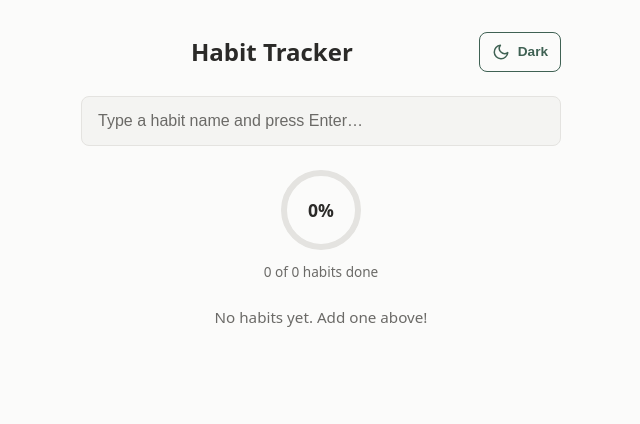
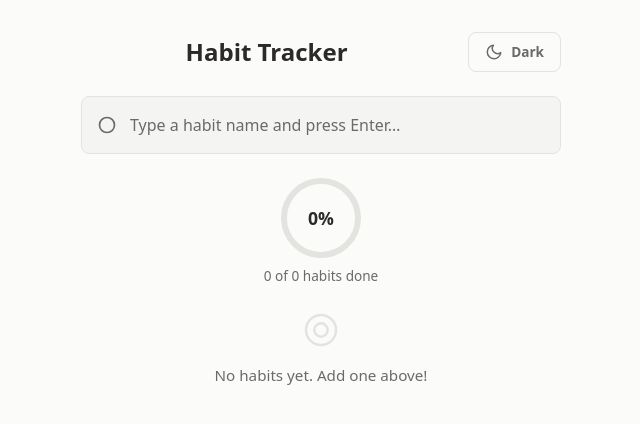
Before and after one commit to simmu/habit-tracker, a React (Vite) app: page / in a window 1280 px wide. Shown: the top 424 px of the page, without its empty margins (319-959 px from the left). Built offline with nearby package versions, Linux system fonts and the light colour scheme.

Commit message:
feat: bolder bottom-up confetti celebration with gentle sound

```diff
--- a/src/App.css
+++ b/src/App.css
@@ -25,21 +25,22 @@
   align-items: center;
   gap: 8px;
   min-height: 40px;
-  padding: 8px 12px;
+  padding: 8px 16px;
+  font-family: var(--sans);
   font-size: 0.85rem;
   font-weight: 600;
   line-height: 1;
-  color: var(--accent);
+  color: var(--text-soft);
   background: transparent;
-  border: 1.5px solid var(--accent);
+  border: 1px solid var(--border);
   border-radius: 8px;
   cursor: pointer;
   transition: background 0.15s, color 0.15s;
 }
 
 .theme-toggle:hover {
-  background: var(--accent);
-  color: var(--bg);
+  background: var(--surface);
+  color: var(--text);
 }
 
 .theme-toggle__icon {
@@ -54,10 +55,27 @@
 }
 
 /* ── Input ──────────────────────────────────────────────── */
+.habit-input-wrap {
+  position: relative;
+}
+
+.habit-input__icon {
+  position: absolute;
+  left: 16px;
+  top: 50%;
+  transform: translateY(-50%);
+  display: inline-flex;
+  align-items: center;
+  justify-content: center;
+  color: var(--text-soft);
+  pointer-events: none;
+}
+
 .habit-input {
   width: 100%;
   box-sizing: border-box;
-  padding: 12px 16px;
+  padding: 16px 16px 16px 48px;
+  font-family: var(--sans);
   font-size: 1rem;
   line-height: 1.5;
   color: var(--text);
@@ -82,7 +100,7 @@
   display: flex;
   flex-direction: column;
   align-items: center;
-  gap: 12px;
+  gap: 8px;
   margin: 24px 0;
 }
 
@@ -124,21 +142,41 @@
 
 /* ── Celebration ────────────────────────────────────────── */
 .celebration {
+  text-align: center;
+  margin: -8px 0 16px;
+  min-height: 1.25rem;
+}
+
+.celebration__label {
+  font-size: 0.85rem;
+  font-weight: 500;
+  color: var(--accent);
+  opacity: 0;
+  animation: celebration-fade 0.4s ease-out forwards;
+}
+
+@keyframes celebration-fade {
+  from {
+    opacity: 0;
+    transform: translateY(4px);
+  }
+  to {
+    opacity: 1;
+    transform: translateY(0);
+  }
+}
+
+.celebration__overlay {
   position: fixed;
   inset: 0;
   z-index: 100;
-  display: flex;
-  flex-direction: column;
-  align-items: center;
-  justify-content: flex-end;
-  padding-bottom: 15vh;
   pointer-events: none;
+  overflow: hidden;
 }
 
 .celebration__confetti {
   position: absolute;
   inset: 0;
-  overflow: hidden;
 }
 
 .celebration__piece {
@@ -165,41 +203,12 @@
   8% {
     opacity: 1;
   }
-  30% {
-    transform: translateY(calc(-42svh - var(--size) * 3)) translateX(calc(var(--drift) * 0.25)) rotate(calc(120deg * var(--rotate-dir)));
+  35% {
+    transform: translateY(calc(-50svh - var(--size) * 2)) translateX(calc(var(--drift) * 0.2)) rotate(calc(90deg * var(--rotate-dir)));
   }
   100% {
-    transform: translateY(22svh) translateX(var(--drift)) rotate(calc(720deg * var(--rotate-dir)));
+    transform: translateY(28svh) translateX(var(--drift)) rotate(calc(720deg * var(--rotate-dir)));
     opacity: 0;
-  }
-}
-
-.celebration__label {
-  position: relative;
-  z-index: 1;
-  font-size: 1.25rem;
-  font-weight: 700;
-  color: var(--accent);
-  opacity: 0;
-  animation: celebration-fade 3s ease-in-out forwards;
-}
-
-@keyframes celebration-fade {
-  0% {
-    opacity: 0;
-    transform: translateY(12px) scale(0.96);
-  }
-  12% {
-    opacity: 1;
-    transform: translateY(0) scale(1);
-  }
-  80% {
-    opacity: 1;
-    transform: translateY(0) scale(1);
-  }
-  100% {
-    opacity: 0;
-    transform: translateY(-8px) scale(0.98);
   }
 }
 
@@ -217,8 +226,8 @@
   display: flex;
   align-items: center;
   justify-content: space-between;
-  gap: 12px;
-  padding: 12px 16px;
+  gap: 8px;
+  padding: 16px 16px;
   border-radius: 8px;
   background: var(--surface);
   font-size: 1rem;
@@ -234,11 +243,11 @@
   color: var(--text);
 }
 
-/* ── Habit actions (streak + button) ────────────────────── */
+/* ── Habit actions (streak + checkbox) ──────────────────── */
 .habit-actions {
   display: flex;
   align-items: center;
-  gap: 12px;
+  gap: 8px;
   flex-shrink: 0;
 }
 
@@ -251,41 +260,52 @@
   white-space: nowrap;
 }
 
-/* ── Done button ────────────────────────────────────────── */
-.habit-done-btn {
-  padding: 8px 12px;
-  font-size: 0.85rem;
-  font-weight: 600;
-  line-height: 1.5;
-  border: 1px solid var(--accent);
+/* ── Done checkbox ──────────────────────────────────────── */
+.habit-check {
+  display: inline-flex;
+  align-items: center;
+  justify-content: center;
+  width: 40px;
+  height: 40px;
+  flex-shrink: 0;
+  padding: 0;
+  font-family: var(--sans);
+  font-size: 1rem;
+  line-height: 1;
+  color: var(--accent);
+  background: transparent;
+  border: 1px solid var(--border);
   border-radius: 8px;
-  background: transparent;
-  color: var(--accent);
   cursor: pointer;
-  transition: background 0.15s, color 0.15s;
-  min-height: 40px;
-  white-space: nowrap;
-
-  &:hover {
-    background: var(--accent);
-    color: var(--bg);
-  }
+  transition: background 0.15s, border-color 0.15s, color 0.15s;
 }
 
-.habit-done-btn--done {
-  background: var(--accent-soft);
-  color: var(--accent);
+.habit-check:hover {
+  background: var(--surface);
+}
 
-  &:hover {
-    background: var(--accent);
-    color: var(--bg);
-  }
+.habit-check--done {
+  background: var(--accent);
+  border-color: var(--accent);
+  color: var(--bg);
+}
+
+.habit-check--done:hover {
+  background: var(--accent);
 }
 
 /* ── Empty state ────────────────────────────────────────── */
 .habit-empty {
+  display: flex;
+  flex-direction: column;
+  align-items: center;
+  gap: 8px;
   margin-top: 24px;
   text-align: center;
   color: var(--text-soft);
   font-size: 0.95rem;
 }
+
+.habit-empty__mark {
+  color: var(--border);
+}
--- a/src/Celebration.tsx
+++ b/src/Celebration.tsx
@@ -1,7 +1,7 @@
 import { useMemo } from 'react'
 
-const CONFETTI_COUNT = 60
-const COLORS = ['var(--accent)', 'var(--accent)', 'var(--accent)', 'var(--text-soft)']
+const CONFETTI_COUNT = 50
+const COLORS = ['var(--accent)', 'var(--text-soft)']
 
 interface ConfettiPiece {
   id: number
@@ -22,8 +22,8 @@ function generateConfetti(count: number): ConfettiPiece[] {
     color: COLORS[Math.floor(Math.random() * COLORS.length)],
     size: 6 + Math.random() * 8,
     delay: Math.random() * 0.5,
-    duration: 2 + Math.random() * 1.5,
-    drift: (Math.random() - 0.5) * 120,
+    duration: 3 + Math.random() * 1.5,
+    drift: (Math.random() - 0.5) * 160,
     rotateDir: Math.random() > 0.5 ? 1 : -1,
     shape: Math.random() > 0.5 ? 'rect' : 'circle',
   }))
@@ -39,9 +39,17 @@ export default function Celebration({ show }: Props) {
   if (!show) return null
 
   return (
-    <div className="celebration" role="status" aria-live="polite" aria-label="All habits complete">
-      <span className="celebration__label">All done!</span>
-      <div className="celebration__confetti" aria-hidden="true">
+    <>
+      <div
+        className="celebration"
+        role="status"
+        aria-live="polite"
+        aria-label="All habits complete"
+      >
+        <span className="celebration__label">All caught up</span>
+      </div>
+      <div className="celebration__overlay" aria-hidden="true">
+        <div className="celebration__confetti">
           {confetti.map((c) => (
             <span
               key={c.id}
@@ -59,5 +67,6 @@ export default function Celebration({ show }: Props) {
           ))}
         </div>
       </div>
+    </>
   )
 }
--- a/src/HabitInput.tsx
+++ b/src/HabitInput.tsx
@@ -2,6 +2,24 @@ import { useState } from 'react'
 
 interface Props {
   onAdd: (name: string) => void
+}
+
+function RingIcon() {
+  return (
+    <svg
+      width="20"
+      height="20"
+      viewBox="0 0 24 24"
+      fill="none"
+      stroke="currentColor"
+      strokeWidth="2"
+      strokeLinecap="round"
+      strokeLinejoin="round"
+      aria-hidden="true"
+    >
+      <circle cx="12" cy="12" r="9" />
+    </svg>
+  )
 }
 
 export default function HabitInput({ onAdd }: Props) {
@@ -18,6 +36,10 @@ export default function HabitInput({ onAdd }: Props) {
   }
 
   return (
+    <div className="habit-input-wrap">
+      <span className="habit-input__icon" aria-hidden="true">
+        <RingIcon />
+      </span>
       <input
         className="habit-input"
         type="text"
@@ -27,5 +49,6 @@ export default function HabitInput({ onAdd }: Props) {
         onKeyDown={handleKeyDown}
         aria-label="New habit name"
       />
+    </div>
   )
 }
--- a/src/HabitList.tsx
+++ b/src/HabitList.tsx
@@ -6,9 +6,35 @@ interface Props {
   onToggle: (id: string) => void
 }
 
+function RingIcon() {
+  return (
+    <svg
+      width="40"
+      height="40"
+      viewBox="0 0 24 24"
+      fill="none"
+      stroke="currentColor"
+      strokeWidth="1.5"
+      strokeLinecap="round"
+      strokeLinejoin="round"
+      aria-hidden="true"
+    >
+      <circle cx="12" cy="12" r="9" />
+      <circle cx="12" cy="12" r="4" />
+    </svg>
+  )
+}
+
 export default function HabitList({ habits, onToggle }: Props) {
   if (habits.length === 0) {
-    return <p className="habit-empty">No habits yet. Add one above!</p>
+    return (
+      <p className="habit-empty">
+        <span className="habit-empty__mark" aria-hidden="true">
+          <RingIcon />
+        </span>
+        <span>No habits yet. Add one above!</span>
+      </p>
+    )
   }
 
   return (
--- a/src/HabitRow.tsx
+++ b/src/HabitRow.tsx
@@ -4,6 +4,24 @@ import type { Habit } from './types'
 interface Props {
   habit: Habit
   onToggle: (id: string) => void
+}
+
+function CheckIcon() {
+  return (
+    <svg
+      width="20"
+      height="20"
+      viewBox="0 0 24 24"
+      fill="none"
+      stroke="currentColor"
+      strokeWidth="3"
+      strokeLinecap="round"
+      strokeLinejoin="round"
+      aria-hidden="true"
+    >
+      <polyline points="20 6 9 17 4 12" />
+    </svg>
+  )
 }
 
 export default function HabitRow({ habit, onToggle }: Props) {
@@ -25,15 +43,17 @@ export default function HabitRow({ habit, onToggle }: Props) {
         </span>
 
         <button
-          className={`habit-done-btn${completedToday ? ' habit-done-btn--done' : ''}`}
+          type="button"
+          className={`habit-check${completedToday ? ' habit-check--done' : ''}`}
           onClick={() => onToggle(habit.id)}
           aria-label={
             completedToday
               ? `${habit.name} done today, click to undo`
               : `Mark ${habit.name} as done`
           }
+          aria-pressed={completedToday}
         >
-          {completedToday ? '✓ Done' : 'Mark done'}
+          {completedToday && <CheckIcon />}
         </button>
       </div>
     </li>
--- a/src/celebrationSound.ts
+++ b/src/celebrationSound.ts
@@ -22,29 +22,23 @@ export function playCelebrationSound(): void {
     }
 
     const now = ctx.currentTime
-    const duration = 0.7
+    const duration = 0.55
 
     const master = ctx.createGain()
     master.gain.setValueAtTime(0, now)
-    master.gain.linearRampToValueAtTime(0.1, now + 0.03)
+    master.gain.linearRampToValueAtTime(0.06, now + 0.04)
     master.gain.exponentialRampToValueAtTime(0.001, now + duration)
     master.connect(ctx.destination)
 
-    const osc1 = ctx.createOscillator()
-    osc1.type = 'sine'
-    osc1.frequency.setValueAtTime(523.25, now)
-    osc1.frequency.exponentialRampToValueAtTime(783.99, now + 0.35)
-    osc1.connect(master)
-    osc1.start(now)
-    osc1.stop(now + duration)
-
-    const osc2 = ctx.createOscillator()
-    osc2.type = 'sine'
-    osc2.frequency.setValueAtTime(659.25, now + 0.08)
-    osc2.frequency.exponentialRampToValueAtTime(987.77, now + 0.45)
-    osc2.connect(master)
-    osc2.start(now + 0.08)
-    osc2.stop(now + duration)
+    const freqs = [523.25, 659.25, 783.99]
+    freqs.forEach((freq, i) => {
+      const osc = ctx.createOscillator()
+      osc.type = i === 0 ? 'sine' : 'triangle'
+      osc.frequency.setValueAtTime(freq, now + i * 0.05)
+      osc.connect(master)
+      osc.start(now + i * 0.05)
+      osc.stop(now + duration)
+    })
   } catch {
     // Audio is optional; ignore failures.
   }
```
Also changed, not shown: 1 other file (tests, documents, lock files or other folders). Lines whose indentation alone changed are shown as unchanged.
